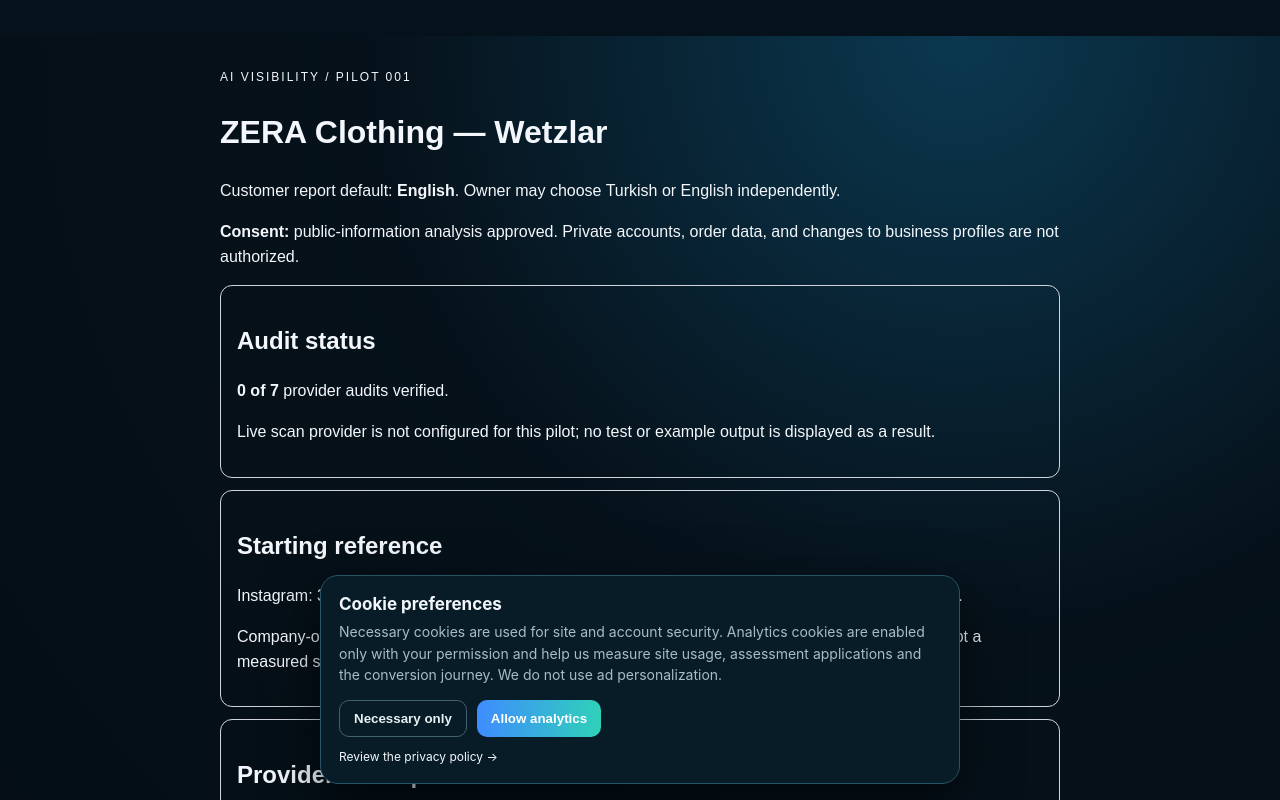
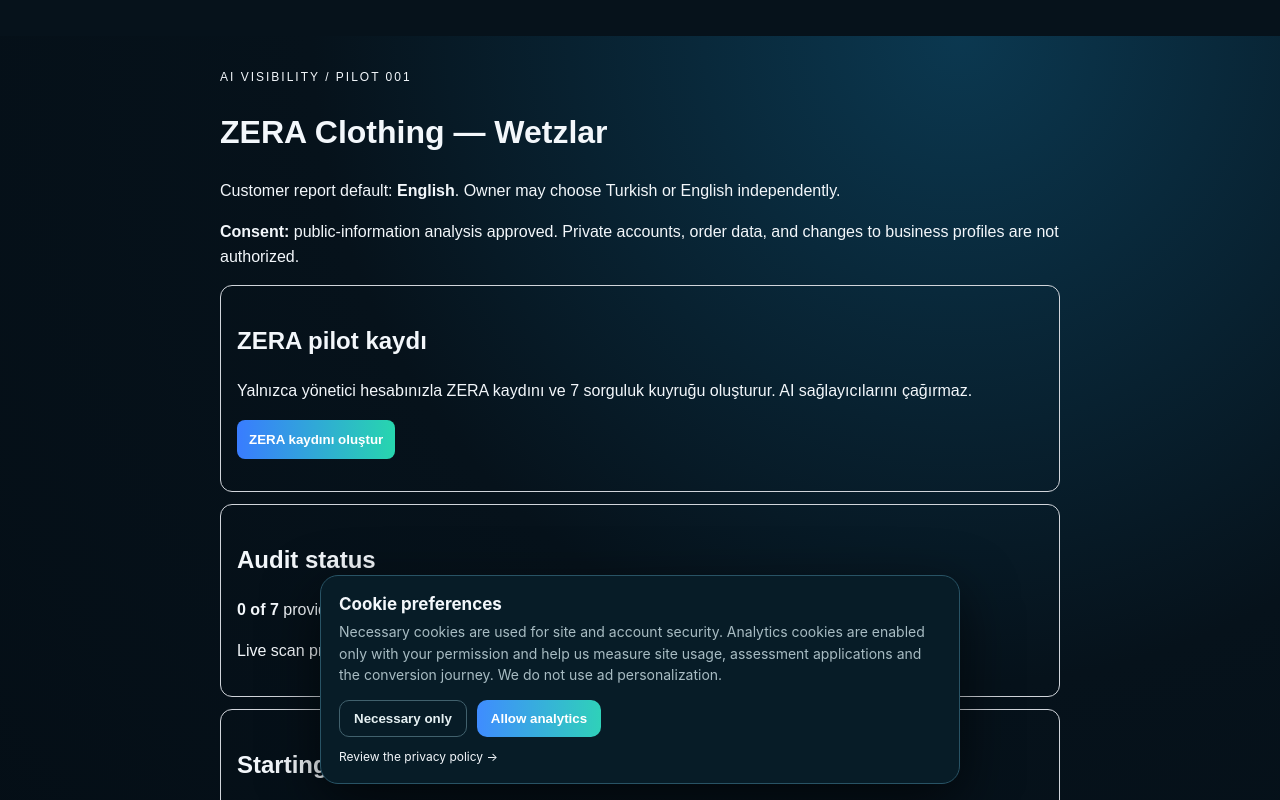
Before and after one commit to mehmetozan-5858/ai-visibility, a Next.js app: page /zera-pilot in a window 1280 px wide. Shown: the top 800 px of the page. Built offline with nearby package versions, Linux system fonts and the light colour scheme; no server answers.

Commit message:
feat(zera): show secure pilot registration control on pilot page

```diff
--- a/app/zera-pilot/page.js
+++ b/app/zera-pilot/page.js
@@ -1,4 +1,5 @@
 import {createPilot} from '../../pilot/zera-pilot.mjs';
+import RegisterPilotButton from './RegisterPilotButton';
 import {buildAuditQueue} from '../../pilot/zera-audit-queue.mjs';
 import {buildPilotReport,resolveReportLanguage} from '../../pilot/zera-report.mjs';
 export const metadata={title:'ZERA Pilot | AI Visibility'};
@@ -12,6 +13,7 @@
   <h1>ZERA Clothing — Wetzlar</h1>
   <p>Customer report default: <strong>{resolveReportLanguage({country:pilot.country})==='en'?'English':'Türkçe'}</strong>. Owner may choose Turkish or English independently.</p>
   <p><strong>Consent:</strong> public-information analysis approved. Private accounts, order data, and changes to business profiles are not authorized.</p>
+  <RegisterPilotButton/>
   <section style={card}><h2>Audit status</h2><p><strong>{report.progress.completed} of {report.progress.total}</strong> provider audits verified.</p><p>Live scan provider is not configured for this pilot; no test or example output is displayed as a result.</p></section>
   <section style={card}><h2>Starting reference</h2><p>Instagram: {pilot.baseline.instagramFollowers.toLocaleString('tr-TR')} followers, {pilot.baseline.instagramPosts} posts (owner-provided screenshot dated {pilot.baseline.asOf}; not API verified).</p><p>Company-owned website: not yet confirmed. Search branding ambiguity: exploratory research lead, not a measured sales loss.</p></section>
   <section style={card}><h2>Provider scan queue</h2><ul>{buildAuditQueue(pilot).map(t=><li key={t.id}><strong>{t.channel}</strong> / {t.locale}: {t.query} — <em>awaiting verified scan</em></li>)}</ul></section>
```
